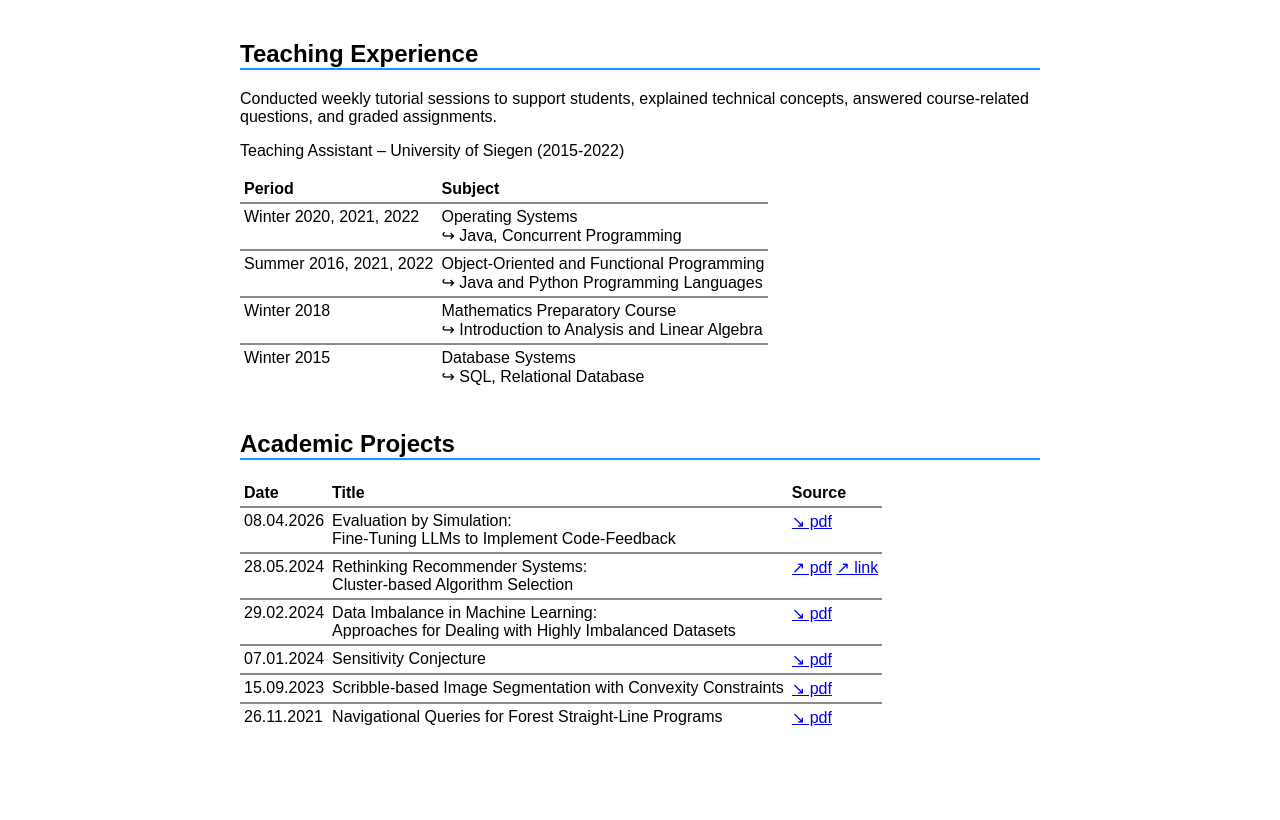
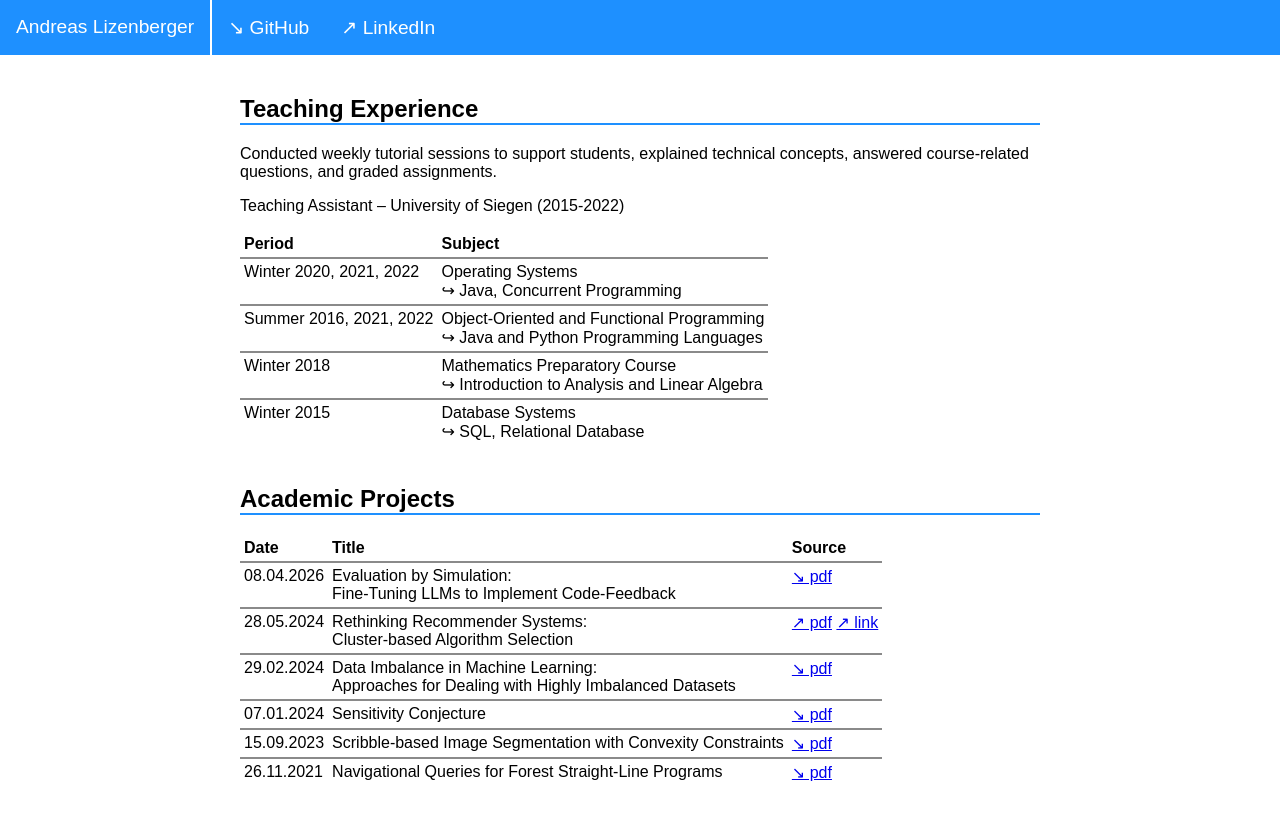
Before and after one commit to alpha-zero-one/alpha-zero-one.github.io, a Jekyll site: the page built from README.md, in a window 1280 px wide. Shown: the top 820 px of the page. Built offline with Jekyll 4.4.1, drawn with Linux system fonts in a browser that asks for light colours; our own code applies the rules of GitHub Pages for plain Markdown files.

Commit message:
Update default.html

```diff
--- a/_layouts/default.html
+++ b/_layouts/default.html
@@ -9,6 +9,13 @@
 </head>
 
 <body>
+
+  <div id="header">
+    <div>Andreas Lizenberger</div>
+    <div><a href="https://github.com/alpha-zero-one">↘ GitHub</a></div>
+    <div><a href="https://de.linkedin.com/in/andreas-lizenberger-a13253404">↗ LinkedIn</a></div>
+  </div>
+
   <div id="content_wrapper">
     <div id="center_wrapper">
       <div id="page_wrapper">
@@ -16,5 +23,7 @@
       </div>
     </div>
   </div>
+
 </body>
+
 </html>
```
